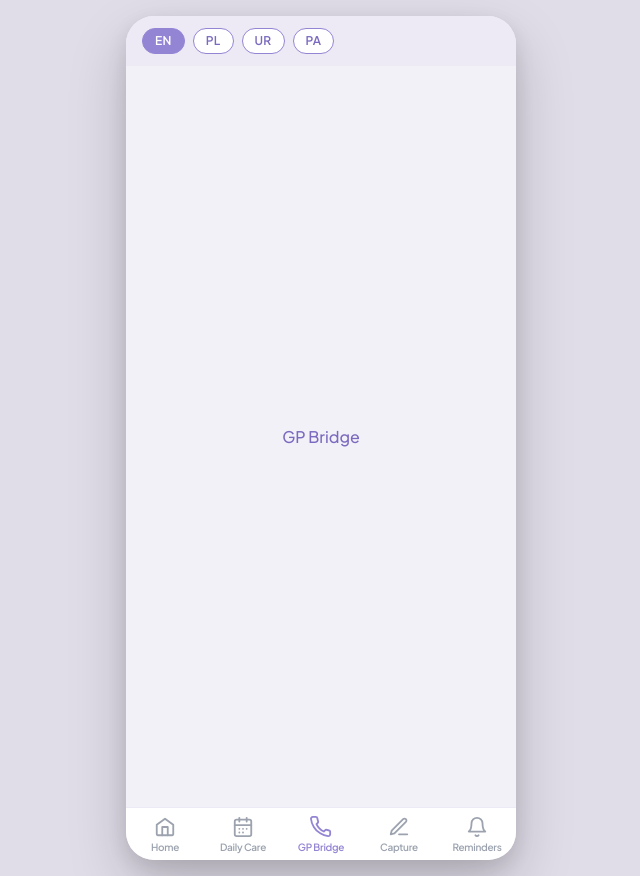
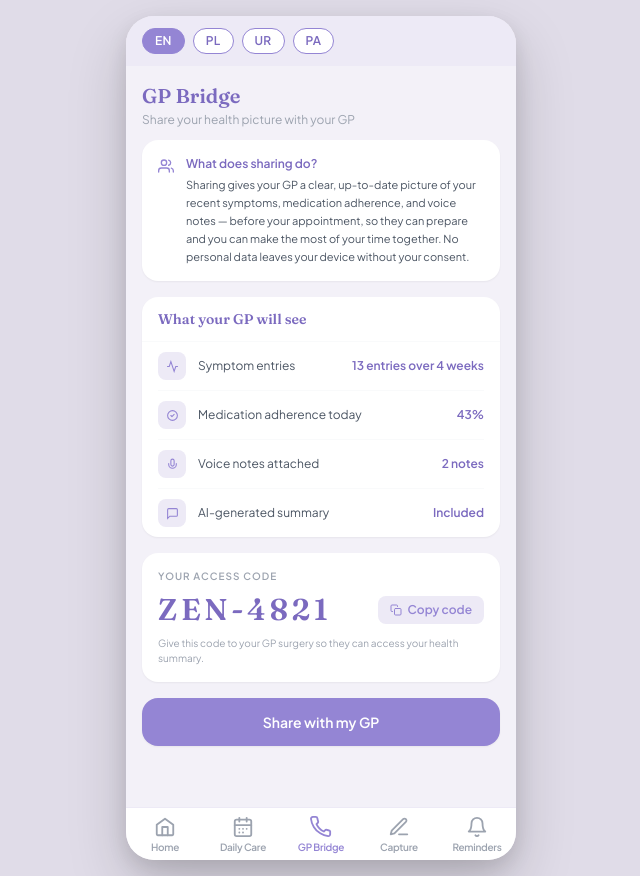
Before and after one commit to tayyebns/zentic-health-landing, a Next.js app: page /app/gp-bridge in a window 1280 px wide. Shown: the whole page, without its empty margins (319-959 px from the left). Built offline with nearby package versions, Linux system fonts and the light colour scheme.

Commit message:
feat: add GP Bridge patient screen — access code, what-will-be-shared summary, share confirmation

```diff
--- a/src/app/app/gp-bridge/page.tsx
+++ b/src/app/app/gp-bridge/page.tsx
@@ -1,9 +1,246 @@
-export default function GPBridge() {
+"use client";
+
+import { useMemo, useState } from "react";
+import { motion, AnimatePresence } from "framer-motion";
+import { useZenticStore } from "@/lib/store";
+
+const ACCESS_CODE = "ZEN-4821";
+
+// ── Summary item ─────────────────────────────────────────────────────────────
+
+function SummaryRow({
+  icon,
+  label,
+  value,
+}: {
+  icon: React.ReactNode;
+  label: string;
+  value: string;
+}) {
   return (
-    <div className="flex h-full items-center justify-center">
-      <p className="font-sans text-base font-medium text-zentic-purple-dark">
-        GP Bridge
-      </p>
+    <div className="flex items-center gap-3 py-2.5 border-b border-gray-50 last:border-0">
+      <div
+        className="w-7 h-7 rounded-lg flex items-center justify-center flex-shrink-0"
+        style={{ backgroundColor: "#EDEAF6" }}
+      >
+        <span style={{ color: "#9485D4" }}>{icon}</span>
+      </div>
+      <span className="font-sans text-xs text-gray-600 flex-1">{label}</span>
+      <span className="font-sans text-xs font-semibold text-zentic-purple-dark">
+        {value}
+      </span>
     </div>
   );
 }
+
+// ── Page ──────────────────────────────────────────────────────────────────────
+
+export default function GPBridge() {
+  const symptoms = useZenticStore((s) => s.symptoms);
+  const medications = useZenticStore((s) => s.medications);
+
+  const [copied, setCopied] = useState(false);
+  const [shared, setShared] = useState(false);
+
+  const summary = useMemo(() => {
+    const voiceNotes = symptoms.filter((s) => s.hasVoiceNote).length;
+    const takenCount = medications.filter((m) => m.taken === true).length;
+    const adherencePct =
+      medications.length > 0
+        ? Math.round((takenCount / medications.length) * 100)
+        : 0;
+    const dates = symptoms.map((s) => s.date).sort();
+    const weeksCovered =
+      dates.length >= 2
+        ? Math.ceil(
+            (new Date(dates[dates.length - 1]).getTime() -
+              new Date(dates[0]).getTime()) /
+              (7 * 24 * 60 * 60 * 1000)
+          )
+        : 1;
+    return { voiceNotes, adherencePct, weeksCovered, total: symptoms.length };
+  }, [symptoms, medications]);
+
+  const handleCopy = () => {
+    navigator.clipboard.writeText(ACCESS_CODE).catch(() => {});
+    setCopied(true);
+    setTimeout(() => setCopied(false), 2000);
+  };
+
+  const handleShare = () => {
+    setShared(true);
+  };
+
+  return (
+    <div className="pb-6">
+      {/* Header */}
+      <div className="px-4 pt-4 pb-3">
+        <h1 className="font-display text-xl font-semibold text-zentic-purple-dark">
+          GP Bridge
+        </h1>
+        <p className="font-sans text-xs text-gray-400 mt-0.5">
+          Share your health picture with your GP
+        </p>
+      </div>
+
+      {/* Explanation card */}
+      <div className="mx-4 mb-4 bg-white rounded-2xl p-4 shadow-sm">
+        <div className="flex gap-3">
+          <div className="flex-shrink-0 mt-0.5">
+            <svg width="16" height="16" viewBox="0 0 24 24" fill="none" stroke="#9485D4" strokeWidth="2" strokeLinecap="round">
+              <path d="M17 21v-2a4 4 0 0 0-4-4H5a4 4 0 0 0-4 4v2" />
+              <circle cx="9" cy="7" r="4" />
+              <path d="M23 21v-2a4 4 0 0 0-3-3.87" />
+              <path d="M16 3.13a4 4 0 0 1 0 7.75" />
+            </svg>
+          </div>
+          <div>
+            <p className="font-sans text-xs font-semibold text-zentic-purple-dark mb-1">
+              What does sharing do?
+            </p>
+            <p className="font-sans text-[11px] text-gray-600 leading-relaxed">
+              Sharing gives your GP a clear, up-to-date picture of your recent
+              symptoms, medication adherence, and voice notes — before your
+              appointment, so they can prepare and you can make the most of your
+              time together. No personal data leaves your device without your
+              consent.
+            </p>
+          </div>
+        </div>
+      </div>
+
+      {/* What will be shared */}
+      <div className="mx-4 mb-4 bg-white rounded-2xl shadow-sm overflow-hidden">
+        <div className="px-4 py-3 border-b border-gray-50">
+          <p className="font-display text-sm font-semibold text-zentic-purple-dark">
+            What your GP will see
+          </p>
+        </div>
+        <div className="px-4">
+          <SummaryRow
+            icon={
+              <svg width="13" height="13" viewBox="0 0 24 24" fill="none" stroke="currentColor" strokeWidth="2">
+                <path d="M22 12h-4l-3 9L9 3l-3 9H2" />
+              </svg>
+            }
+            label="Symptom entries"
+            value={`${summary.total} entries over ${summary.weeksCovered} weeks`}
+          />
+          <SummaryRow
+            icon={
+              <svg width="13" height="13" viewBox="0 0 24 24" fill="none" stroke="currentColor" strokeWidth="2">
+                <path d="M9 12l2 2 4-4m6 2a9 9 0 1 1-18 0 9 9 0 0 1 18 0z" strokeLinecap="round" strokeLinejoin="round" />
+              </svg>
+            }
+            label="Medication adherence today"
+            value={`${summary.adherencePct}%`}
+          />
+          <SummaryRow
+            icon={
+              <svg width="13" height="13" viewBox="0 0 24 24" fill="none" stroke="currentColor" strokeWidth="2" strokeLinecap="round">
+                <path d="M12 2a3 3 0 0 1 3 3v7a3 3 0 0 1-6 0V5a3 3 0 0 1 3-3z" />
+                <path d="M19 10v2a7 7 0 0 1-14 0v-2" />
+              </svg>
+            }
+            label="Voice notes attached"
+            value={`${summary.voiceNotes} note${summary.voiceNotes !== 1 ? "s" : ""}`}
+          />
+          <SummaryRow
+            icon={
+              <svg width="13" height="13" viewBox="0 0 24 24" fill="none" stroke="currentColor" strokeWidth="2" strokeLinecap="round">
+                <path d="M21 15a2 2 0 0 1-2 2H7l-4 4V5a2 2 0 0 1 2-2h14a2 2 0 0 1 2 2z" />
+              </svg>
+            }
+            label="AI-generated summary"
+            value="Included"
+          />
+        </div>
+      </div>
+
+      {/* Access code card */}
+      <div className="mx-4 mb-4 bg-white rounded-2xl p-4 shadow-sm">
+        <p className="font-sans text-[10px] font-semibold uppercase tracking-widest text-gray-400 mb-2">
+          Your access code
+        </p>
+        <div className="flex items-center justify-between">
+          <span className="font-display text-3xl font-semibold tracking-[0.12em] text-zentic-purple-dark">
+            {ACCESS_CODE}
+          </span>
+          <button
+            onClick={handleCopy}
+            className="flex items-center gap-1.5 px-3 py-1.5 rounded-lg text-xs font-semibold transition-colors"
+            style={{
+              backgroundColor: copied ? "#DCFCE7" : "#EDEAF6",
+              color: copied ? "#15803D" : "#9485D4",
+            }}
+          >
+            {copied ? (
+              <>
+                <svg width="12" height="12" viewBox="0 0 24 24" fill="none" stroke="currentColor" strokeWidth="2.5" strokeLinecap="round">
+                  <polyline points="20 6 9 17 4 12" />
+                </svg>
+                Copied
+              </>
+            ) : (
+              <>
+                <svg width="12" height="12" viewBox="0 0 24 24" fill="none" stroke="currentColor" strokeWidth="2" strokeLinecap="round">
+                  <rect x="9" y="9" width="13" height="13" rx="2" />
+                  <path d="M5 15H4a2 2 0 0 1-2-2V4a2 2 0 0 1 2-2h9a2 2 0 0 1 2 2v1" />
+                </svg>
+                Copy code
+              </>
+            )}
+          </button>
+        </div>
+        <p className="font-sans text-[10px] text-gray-400 mt-2">
+          Give this code to your GP surgery so they can access your health summary.
+        </p>
+      </div>
+
+      {/* Share button / confirmation */}
+      <div className="mx-4">
+        <AnimatePresence mode="wait">
+          {shared ? (
+            <motion.div
+              key="confirmed"
+              initial={{ opacity: 0, y: 6 }}
+              animate={{ opacity: 1, y: 0 }}
+              className="rounded-2xl p-4 shadow-sm text-center"
+              style={{ backgroundColor: "#DCFCE7" }}
+            >
+              <div className="flex items-center justify-center gap-2 mb-1">
+                <svg width="16" height="16" viewBox="0 0 24 24" fill="none" stroke="#15803D" strokeWidth="2.5" strokeLinecap="round">
+                  <polyline points="20 6 9 17 4 12" />
+                </svg>
+                <p className="font-sans text-sm font-semibold text-green-700">
+                  Shared with your GP
+                </p>
+              </div>
+              <p className="font-sans text-xs text-green-600">
+                They can now see your health summary using code{" "}
+                <strong>{ACCESS_CODE}</strong>.
+              </p>
+              <button
+                onClick={() => setShared(false)}
+                className="mt-3 font-sans text-[11px] text-green-700 underline underline-offset-2"
+              >
+                Revoke access
+              </button>
+            </motion.div>
+          ) : (
+            <motion.button
+              key="share-btn"
+              initial={{ opacity: 0 }}
+              animate={{ opacity: 1 }}
+              onClick={handleShare}
+              className="w-full py-3.5 rounded-2xl font-sans font-semibold text-sm text-white shadow-sm"
+              style={{ backgroundColor: "#9485D4" }}
+            >
+              Share with my GP
+            </motion.button>
+          )}
+        </AnimatePresence>
+      </div>
+    </div>
+  );
+}
```
